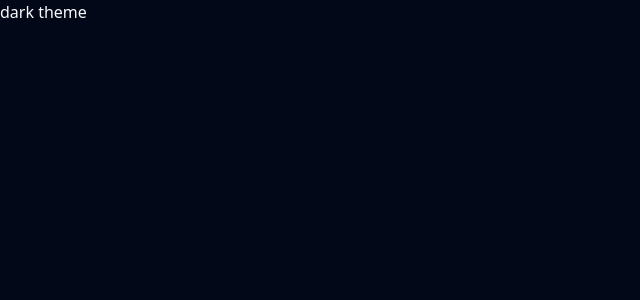
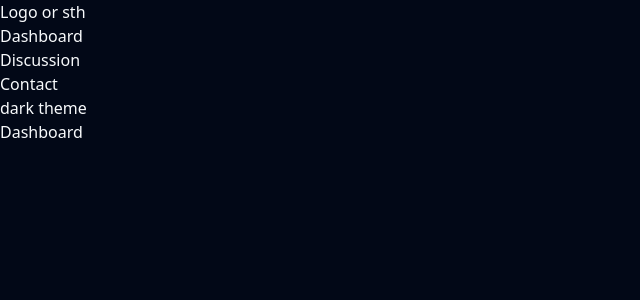
Before and after one commit to arberlisaj/dashboard, a React (Vite) app: page /dashboard in a window 1280 px wide. Shown: the top 300 px of the page, without its empty margins (0-640 px from the left). Built offline with nearby package versions, Linux system fonts and the light colour scheme.

Commit message:
feat: add routing to handle page navigation

```diff
--- a/package.json
+++ b/package.json
@@ -12,6 +12,7 @@
   "dependencies": {
     "react": "^18.3.1",
     "react-dom": "^18.3.1",
+    "react-router-dom": "^6.26.2",
     "vite-tsconfig-paths": "^5.0.1",
     "vitest": "^2.1.2"
   },
--- a/src/App.tsx
+++ /dev/null
@@ -1,11 +0,0 @@
-import DarkMode from './components/DarkMode';
-
-const App = () => {
-  return (
-    <div>
-      <DarkMode />
-    </div>
-  );
-};
-
-export default App;
--- a/src/index.css
+++ b/src/index.css
@@ -27,6 +27,6 @@
   }
 
   body {
-    @apply bg-background;
+    @apply bg-background text-primary;
   }
 }
--- /dev/null
+++ b/src/layout/Layout.tsx
@@ -0,0 +1,13 @@
+import { Outlet } from 'react-router-dom';
+import Navbar from './Navbar';
+
+const Layout = () => {
+  return (
+    <main>
+      <Navbar />
+      <Outlet />
+    </main>
+  );
+};
+
+export default Layout;
--- /dev/null
+++ b/src/layout/Navbar.tsx
@@ -0,0 +1,24 @@
+import { Link } from 'react-router-dom';
+import DarkMode from '../components/DarkMode';
+
+const Navbar = () => {
+  return (
+    <nav>
+      <h1>Logo or sth</h1>
+      <ul>
+        <li>
+          <Link to="dashboard">Dashboard</Link>
+        </li>
+        <li>
+          <Link to="discussion">Discussion</Link>
+        </li>
+        <li>
+          <Link to="contact">Contact</Link>
+        </li>
+      </ul>
+      <DarkMode />
+    </nav>
+  );
+};
+
+export default Navbar;
--- a/src/main.tsx
+++ b/src/main.tsx
@@ -1,10 +1,11 @@
 import { StrictMode } from 'react';
 import { createRoot } from 'react-dom/client';
-import App from './App';
+import { RouterProvider } from 'react-router-dom';
+import router from './routes';
 import './index.css';
 
 createRoot(document.getElementById('root')!).render(
-  //  <StrictMode>
-  <App />,
-  //  </StrictMode>,
+  <StrictMode>
+    <RouterProvider router={router} />
+  </StrictMode>,
 );
--- /dev/null
+++ b/src/pages/Contact.tsx
@@ -0,0 +1,5 @@
+const Contact = () => {
+  return <div>Contact</div>;
+};
+
+export default Contact;
--- /dev/null
+++ b/src/pages/Dashboard.tsx
@@ -0,0 +1,5 @@
+const Dashboard = () => {
+  return <div>Dashboard</div>;
+};
+
+export default Dashboard;
--- /dev/null
+++ b/src/pages/Discussion.tsx
@@ -0,0 +1,5 @@
+const Discussion = () => {
+  return <div>Discussion</div>;
+};
+
+export default Discussion;
--- /dev/null
+++ b/src/pages/ErrorPage.tsx
@@ -0,0 +1,5 @@
+const ErrorPage = () => {
+  return <div>ErrorPage</div>;
+};
+
+export default ErrorPage;
--- /dev/null
+++ b/src/routes.tsx
@@ -0,0 +1,22 @@
+import { createBrowserRouter, Navigate } from 'react-router-dom';
+import Layout from './layout/Layout';
+import Contact from './pages/Contact';
+import Dashboard from './pages/Dashboard';
+import Discussion from './pages/Discussion';
+import ErrorPage from './pages/ErrorPage';
+
+const router = createBrowserRouter([
+  {
+    path: '/',
+    element: <Layout />,
+    errorElement: <ErrorPage />,
+    children: [
+      { index: true, element: <Navigate to="dashboard" replace /> },
+      { path: 'dashboard', element: <Dashboard /> },
+      { path: 'discussion', element: <Discussion /> },
+      { path: 'contact', element: <Contact /> },
+    ],
+  },
+]);
+
+export default router;
```
Also changed, not shown: 2 other files (tests, documents, lock files or other folders).
